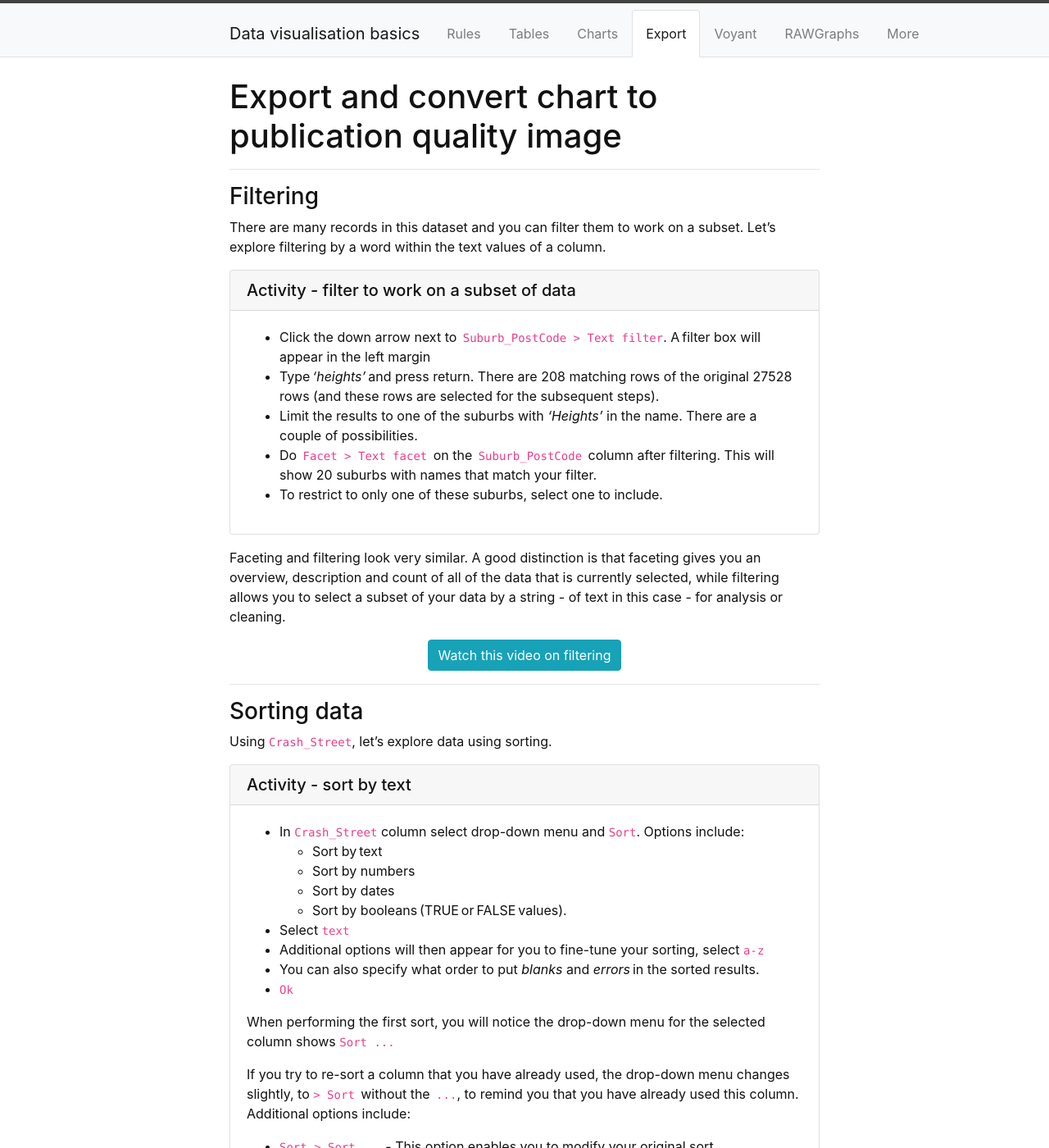
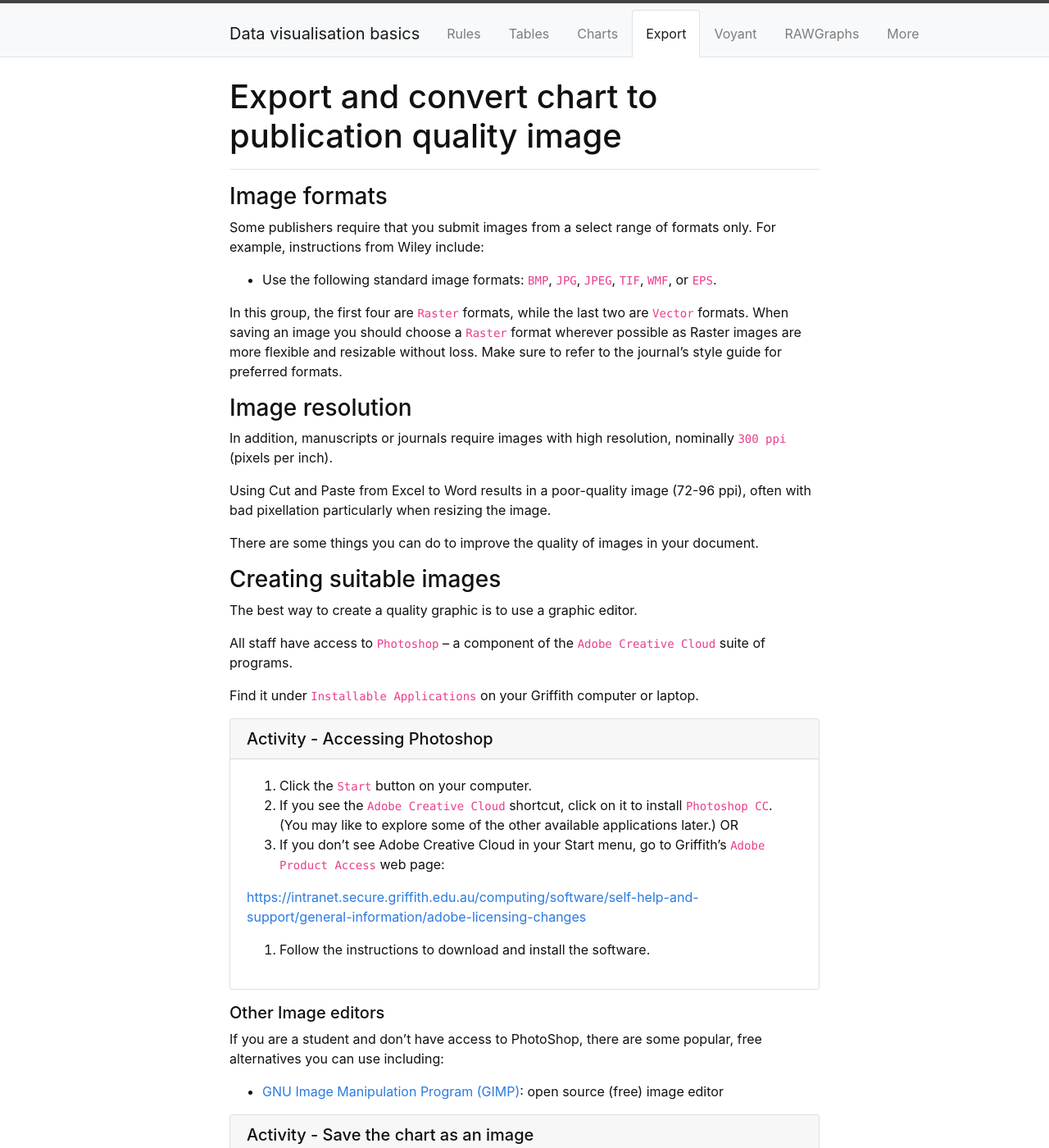
Before and after one commit to GULibrarySandbox/data-vis-basics, a Jekyll site: the page built from content/5-export.md, in a window 1280 px wide and 1400 px high. Shown: the whole window at 82% size. Built offline with Jekyll 4.4.1, drawn with Linux system fonts in a browser that asks for light colours; some of the changed text lies outside the part shown.

Commit message:
Update 5-export.md

```diff
--- a/content/5-export.md
+++ b/content/5-export.md
@@ -7,16 +7,56 @@ nav: true
 
 ------
 
-### Filtering
+### Image formats
 
-There are many records in this dataset and you can filter them to work on a subset. Let's explore filtering by a word within the text values of a column.
+Some publishers require that you submit images from a select range of formats only. For example, instructions from Wiley include:
+- Use the following standard image formats: `BMP`, `JPG`, `JPEG`, `TIF`, `WMF`, or `EPS`.
+
+In this group, the first four are `Raster` formats, while the last two are `Vector` formats. When saving an image you should choose a `Raster` format wherever possible as Raster images are more flexible and resizable without loss. Make sure to refer to the journal’s style guide for preferred formats.
+
+### Image resolution
+
+In addition, manuscripts or journals require images with high resolution, nominally `300 ppi` (pixels per inch).
+
+Using Cut and Paste from Excel to Word results in a poor-quality image (72-96 ppi), often with bad pixellation particularly when resizing the image.
+
+There are some things you can do to improve the quality of images in your document.
+
+### Creating suitable images
+
+The best way to create a quality graphic is to use a graphic editor.
+
+All staff have access to `Photoshop` – a component of the `Adobe Creative Cloud` suite of programs.
+
+Find it under `Installable Applications` on your Griffith computer or laptop.
 
 {% capture text %}
-- Click the down arrow next to  `Suburb_PostCode > Text filter`.  A filter box will appear in the left margin
-- Type *'heights'* and press return. There are 208 matching rows of the original 27528 rows (and these rows are selected for the subsequent steps).
-- Limit the results to one of the suburbs with *'Heights'* in the name. There are a couple of possibilities.
-- Do  `Facet > Text facet`  on the  `Suburb_PostCode`  column after filtering. This will show 20 suburbs with names that match your filter.
-- To restrict to only one of these suburbs, select one to include.{% endcapture %} {% include card.md header="Activity - filter to work on a subset of data" text=text %}
+1. Click the `Start` button on your computer.
+2. If you see the `Adobe Creative Cloud` shortcut, click on it to install `Photoshop CC`. (You may like to explore some of the other available applications later.)
+OR
+3. If you don’t see Adobe Creative Cloud in your Start menu, go to Griffith’s `Adobe Product Access` web page:
+
+[https://intranet.secure.griffith.edu.au/computing/software/self-help-and-support/general-information/adobe-licensing-changes](
+https://intranet.secure.griffith.edu.au/computing/software/self-help-and-support/general-information/adobe-licensing-changes)
+
+4. Follow the instructions to download and install the software.{% endcapture %} {% include card.md header="Activity - Accessing Photoshop" text=text %}
+
+##### Other Image editors
+
+If you are a student and don’t have access to PhotoShop, there are some popular, free alternatives you can use including:
+- [GNU Image Manipulation Program (GIMP)](https://www.gimp.org/): open source (free) image editor
+
+{% capture text %}
+1. Generate your chart in Excel.
+2. Right-click on the chart, then click on `Save As Picture`.
+3. In the `Save as type`: selection list, choose `JPEG` (`*.JPG,*.JPEG,*.JPE`) (or file type nominated in the journal’s style guide).
+4. Browse to the location to save to, then click `Save`.
+5. Click `OK` in the `JPEG Options` dialog box.
+
+NOTE: If you have the option to submit `*.PNG` files, this is a better format than JPEG as the file size is smaller.
+
+6. Close Excel and refer to the handout 2021_Excel-data-visualisation_Increase-Resolution.docx for instructions on how to enhance the image using alternative software.{% endcapture %} {% include card.md header="Activity  - Save the chart as an image" text=text %}
+
 
 Faceting and filtering look very similar. A good distinction is that faceting gives you an overview, description and count of all of the data that is currently selected, while filtering allows you to select a subset of your data by a string - of text in this case - for analysis or cleaning.
 
```
